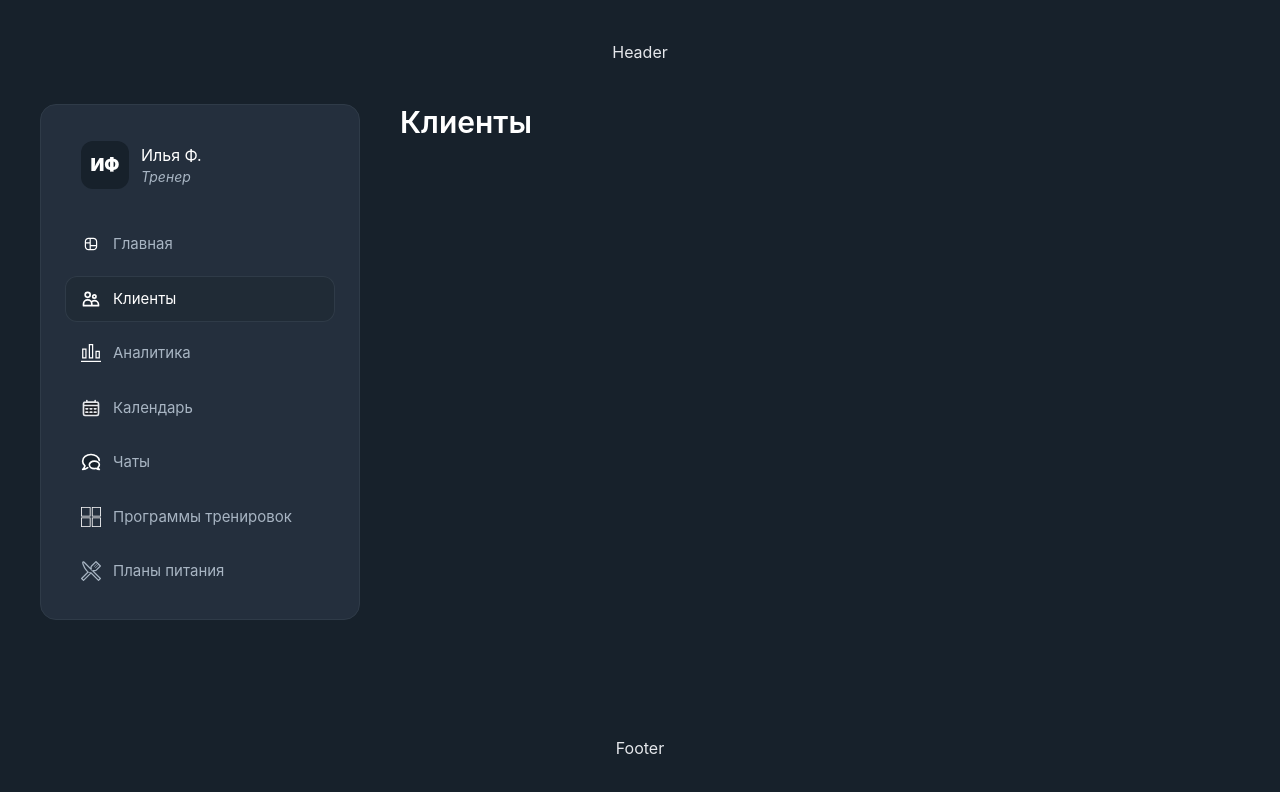
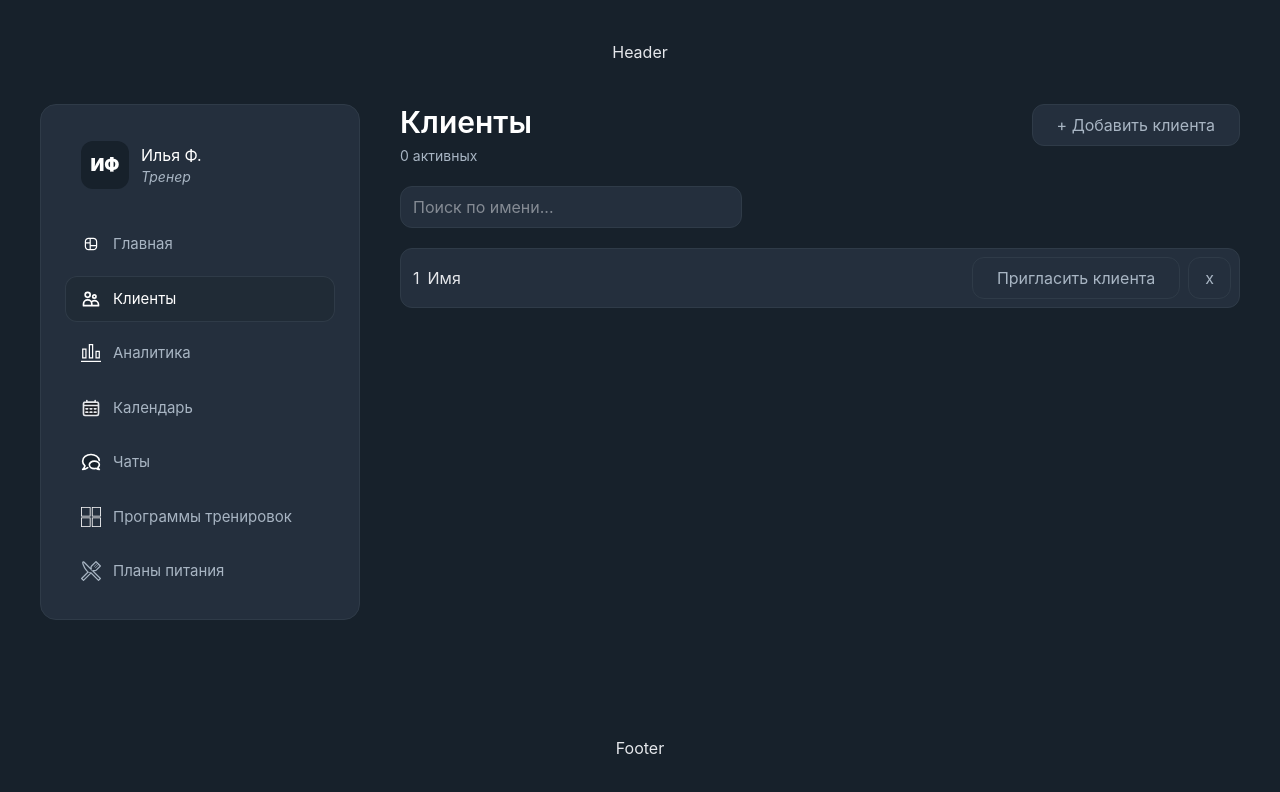
Before and after one commit to Vladislav-RSH/CoachManager, a React (Vite) app: page /clients in a window 1280 px wide. Shown: the top 792 px of the page. Built offline with nearby package versions, Linux system fonts and the light colour scheme.

Commit message:
Создание страницы клиентов

```diff
--- a/src/pages/Clients.tsx
+++ b/src/pages/Clients.tsx
@@ -1,7 +1,33 @@
 function Clients() {
   return (
     <section>
-      <h1 className="text-3xl font-semibold text-white">Клиенты</h1>
+      <div className="flex justify-between">
+        <h1 className="text-3xl font-semibold text-white">Клиенты</h1>
+        <button type="button" className="transition-all text-[#a8b5c3] border py-2 px-6 rounded-xl bg-[#242f3d]
+        border-[#2f3b48] hover:bg-[#202b36] hover:text-[#fff] cursor-pointer">+ Добавить клиента</button>
+      </div>
+      <div>
+        <p className="text-sm text-[#a8b5c3]">0 активных</p>
+      </div>
+      <div>
+        <input
+          type="text"
+          placeholder="Поиск по имени..."
+          className="border-[#2f3b48] border py-2 pl-3 pr-20 rounded-xl bg-[#242f3d] text-left mt-5"
+        />
+      </div>
+      <div className="mt-5 border bg-[#242f3d] border-[#2f3b48] rounded-xl flex justify-between items-center gap-2 pl-3 py-2">
+        <div className="flex gap-2">
+          <h2>1</h2>
+          <h2>Имя</h2>
+        </div>
+        <div className="mr-2 gap-2 flex">
+          <button type="button" className="transition-all text-[#a8b5c3] border py-2 px-6 rounded-xl bg-[#242f3d]
+          border-[#2f3b48] hover:bg-[#202b36] hover:text-[#fff] cursor-pointer">Пригласить клиента</button>
+          <button type="button" className="transition-all text-[#a8b5c3] border px-4 py-1 rounded-xl bg-[#242f3d]
+          border-[#2f3b48] hover:bg-[#202b36] hover:text-[#fff] cursor-pointer">x</button>
+        </div>
+      </div>
     </section>
   );
 }
```
